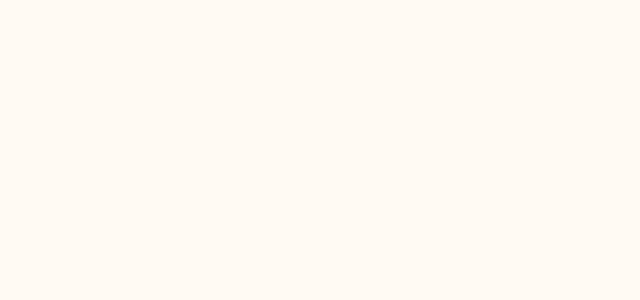
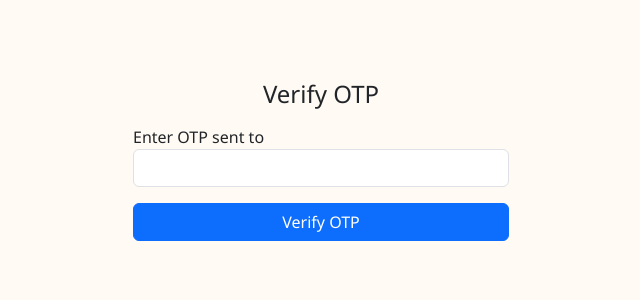
Before and after one commit to NakulKait/Canteen-Management-System, a React (Vite) app in the folder Frontend/my-react-app/: page /verify-otp in a window 1280 px wide. Before the commit this address had no page. Shown: the top 300 px of the page, without its empty margins (319-959 px from the left). Built offline with nearby package versions, Linux system fonts and the light colour scheme.

Commit message:
Integrated backend services with frontend of otp validation

```diff
--- a/Frontend/my-react-app/src/App.jsx
+++ b/Frontend/my-react-app/src/App.jsx
@@ -12,7 +12,7 @@ import StudentDashboard from "./Pages/StudentDashboard";
 import AdminDashboard from "./Pages/AdminDashboard";
 import Dashboard from "./Pages/Dashboard";
 import AddMenuItem from "./Pages/AddMenuItem";
-
+import VerifyOtp from "./Components/VerifyOtp";
 import CartList from "./Components/CartList";
 
 import "./App.css";
@@ -32,6 +32,7 @@ function App() {
         <Route path="/cart" element={<CartList />} />
         <Route path="/addMenuItem" element={<AddMenuItem />} />
         <Route path="/student-todaysSpecial" element={<TodaysSpecial />} />
+        <Route path="/verify-otp" element={<VerifyOtp />} />
       </Routes>
     </Router>
   );
--- /dev/null
+++ b/Frontend/my-react-app/src/Components/VerifyOtp.jsx
@@ -0,0 +1,57 @@
+import React, { useState } from "react";
+import { useLocation, useNavigate } from "react-router-dom";
+import { toast } from "react-toastify";
+import axios from "axios";
+
+const VerifyOtp = () => {
+  const [otp, setOtp] = useState("");
+  const location = useLocation();
+  const navigate = useNavigate();
+
+  const email = location.state?.email;
+
+  const handleVerify = async (e) => {
+    e.preventDefault();
+
+    if (!otp || !email) {
+      toast.error("OTP or Email is missing");
+      return;
+    }
+
+    try {
+      const res = await axios.post("http://localhost:8080/verify-otp", {
+        email,
+        otp,
+      });
+
+      toast.success("Registration complete!");
+      navigate("/login");
+    } catch (err) {
+      toast.error("Invalid OTP");
+    }
+  };
+
+  return (
+    <div className="container mt-5" style={{ maxWidth: "400px" }}>
+      <h4 className="text-center mb-3">Verify OTP</h4>
+      <form onSubmit={handleVerify}>
+        <div className="mb-3">
+          <label htmlFor="otp">Enter OTP sent to {email}</label>
+          <input
+            type="text"
+            className="form-control"
+            id="otp"
+            value={otp}
+            onChange={(e) => setOtp(e.target.value)}
+            required
+          />
+        </div>
+        <button className="btn btn-primary w-100" type="submit">
+          Verify OTP
+        </button>
+      </form>
+    </div>
+  );
+};
+
+export default VerifyOtp;
--- a/Frontend/my-react-app/src/Pages/Registration.jsx
+++ b/Frontend/my-react-app/src/Pages/Registration.jsx
@@ -38,8 +38,8 @@ const Registration = () => {
         password: form.password,
       });
 
-      toast.success("Registration successful!");
-      navigate("/login");
+      toast.success("OTP sent to your email.");
+      navigate("/verify-otp", { state: { email: form.email } });
     } catch (error) {
       toast.error("Registration failed: " + error);
     }
```
Also changed, not shown: 1 other file (tests, documents, lock files or other folders).
